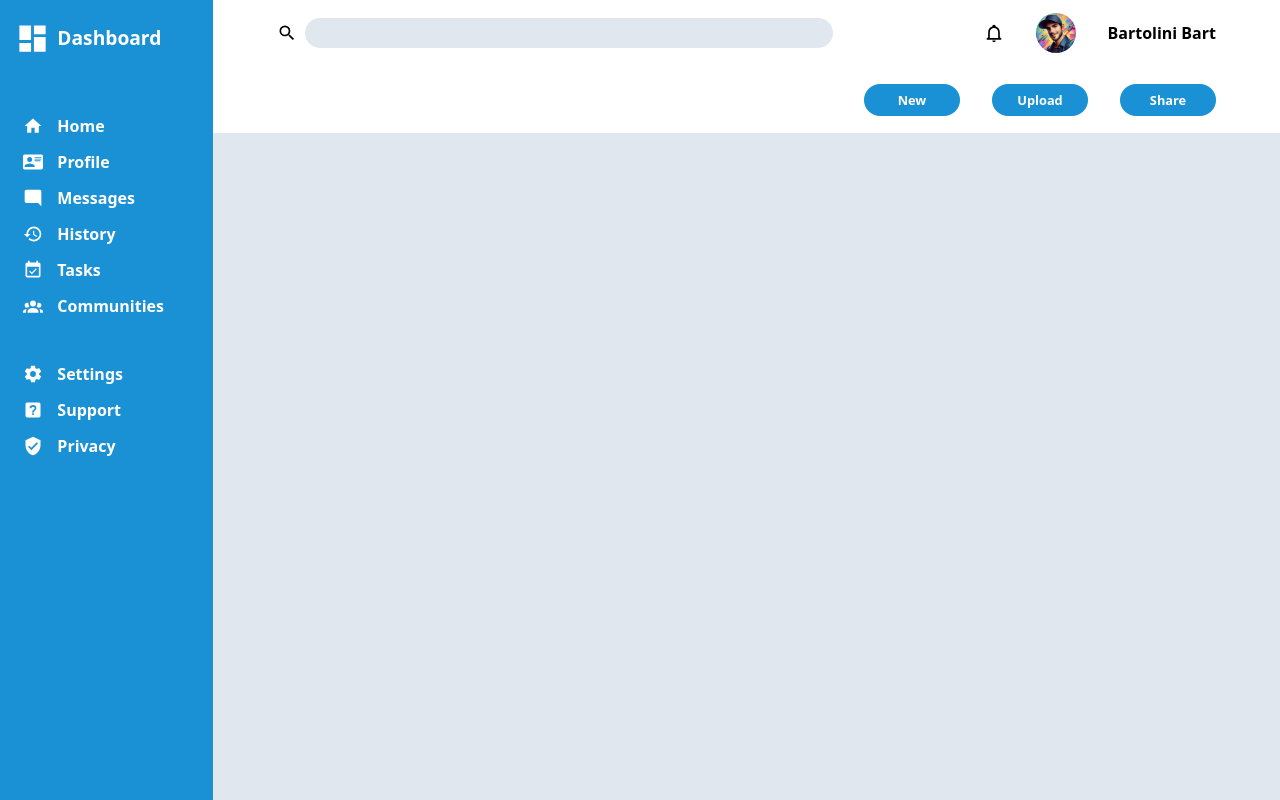
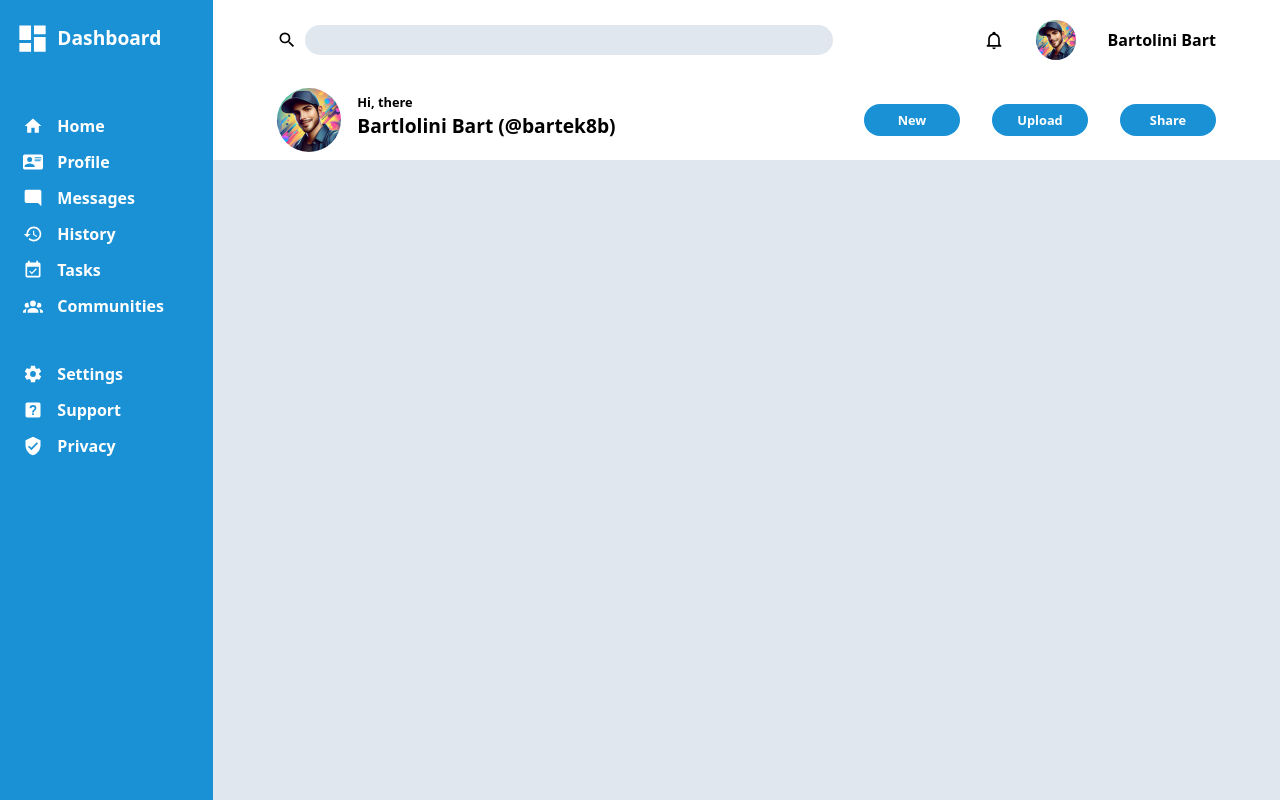
Before and after one commit to bartek8b/zzz-odin-admin-dashboard, a plain HTML site: page index.html in a window 1280 px wide. Drawn offline with Linux system fonts and the light colour scheme.

Commit message:
Finish header

```diff
--- a/index.html
+++ b/index.html
@@ -43,7 +43,11 @@
         <p>Bartolini Bart</p>
       </div>
 
-      <div></div>
+      <div class="hero-section">
+        <img src="avatars/avatar_cap.png" alt="hero">
+        <p class="greeting">Hi, there</p>
+        <p>Bartlolini Bart (@bartek8b)</p>
+      </div>
 
       <div class="buttons-container">
 
--- a/style.css
+++ b/style.css
@@ -113,6 +113,33 @@ header{
 .account-container > p {
     font-weight: bold;
 }
+.hero-section{
+    display: grid;
+    grid-template-rows: 2fr 3fr;
+    grid-template-columns: auto 1fr;
+}
+.hero-section > img {
+    grid-area: 1 / 1 / 3 / 2;
+    aspect-ratio: 1 / 1;
+    border-radius: 500px;
+    height: 64px;
+    align-self: center;
+    margin-left: 64px;
+    margin-block: 8px;
+}
+.hero-section > p {
+    margin-left: 16px;
+    align-self: center;
+    font-weight: bold;
+    &.greeting{
+        font-size: .8rem;
+        margin-bottom: 0;
+    }
+    &:not(.greeting){
+        font-size: 1.2rem;
+        margin-top: 0;
+    }
+}
 /* main */
 main{
     background-color: hsl(214, 32%, 91%);
```
